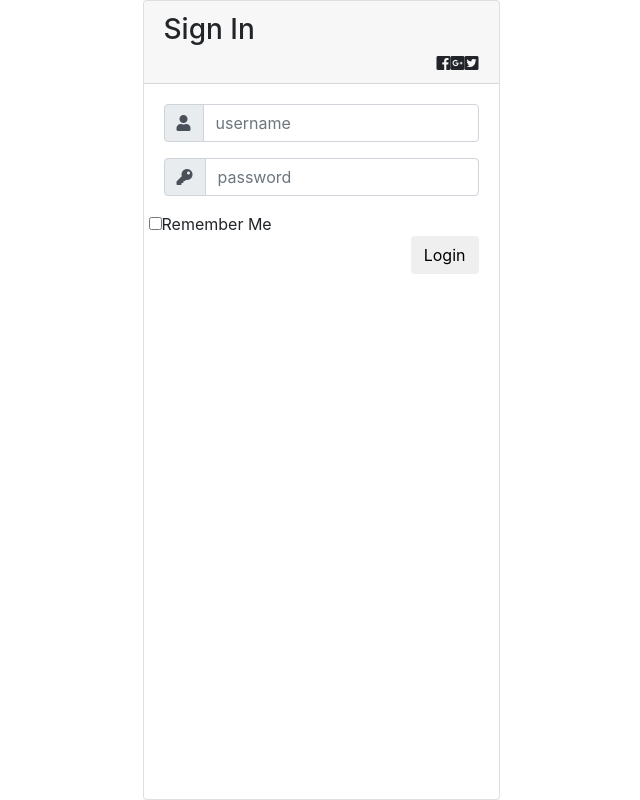
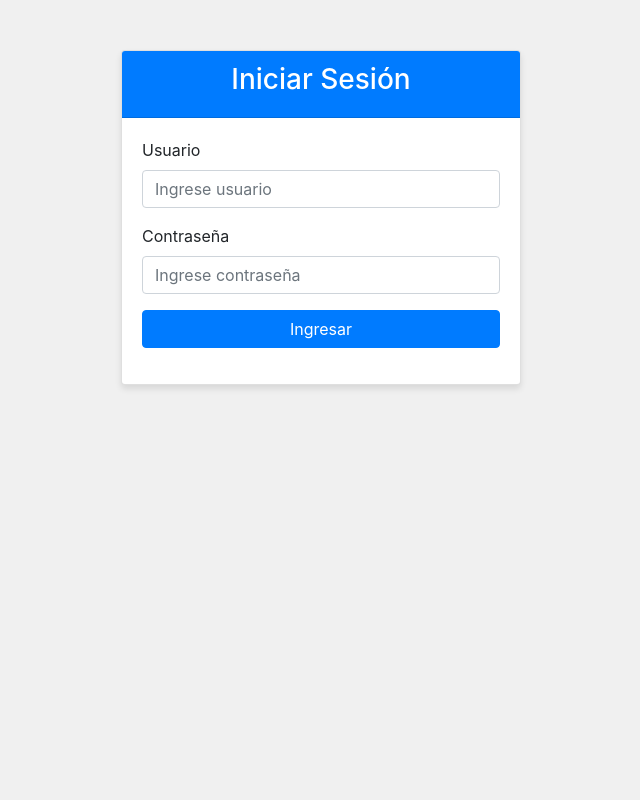
Before and after one commit to Alexxp36/webse5, a Java web app: page / in a window 1280 px wide. Shown: the whole page, without its empty margins (319-959 px from the left). Run offline with Tomcat 11, a stand-in JSP engine, Linux system fonts and the light colour scheme; some libraries are stand-ins or nearby versions.

Commit message:
Agregar CSS básico y simplificar formulario de login

```diff
--- a/web5/src/main/webapp/acceso.jsp
+++ b/web5/src/main/webapp/acceso.jsp
@@ -12,41 +12,28 @@
 
     <!--Fontawesome CDN-->
     <link rel="stylesheet" href="https://use.fontawesome.com/releases/v5.3.1/css/all.css">
+
+    <!--Custom styles-->
+    <link rel="stylesheet" type="text/css" href="css/estilos.css">
 </head>
 <body>
 <div class="container">
-    <div class="d-flex justify-content-center h-100">
     <div class="card">
         <div class="card-header">
-                <h3>Sign In</h3>
-                <div class="d-flex justify-content-end social_icon">
-                    <span><i class="fab fa-facebook-square"></i></span>
-                    <span><i class="fab fa-google-plus-square"></i></span>
-                    <span><i class="fab fa-twitter-square"></i></span>
-                </div>
+            <h3>Iniciar Sesión</h3>
         </div>
         <div class="card-body">
             <form action="validador" method="post">
-                    <div class="input-group form-group">
-                        <div class="input-group-prepend">
-                            <span class="input-group-text"><i class="fas fa-user"></i></span>
-                        </div>
-                        <input type="text" class="form-control" placeholder="username" name="txtUsuario">
-                    </div>
-                    <div class="input-group form-group">
-                        <div class="input-group-prepend">
-                            <span class="input-group-text"><i class="fas fa-key"></i></span>
-                        </div>
-                        <input type="password" class="form-control" placeholder="password" name="txtPassword">
-                    </div>
-                    <div class="row align-items-center remember">
-                        <input type="checkbox">Remember Me
+                <div class="form-group">
+                    <label>Usuario</label>
+                    <input type="text" class="form-control" placeholder="Ingrese usuario" name="txtUsuario" required>
                 </div>
                 <div class="form-group">
-                        <input type="submit" value="Login" class="btn float-right login_btn">
+                    <label>Contraseña</label>
+                    <input type="password" class="form-control" placeholder="Ingrese contraseña" name="txtPassword" required>
                 </div>
+                <button type="submit" class="btn btn-primary">Ingresar</button>
             </form>
-            </div>
         </div>
     </div>
 </div>
--- /dev/null
+++ b/web5/src/main/webapp/css/estilos.css
@@ -0,0 +1,20 @@
+body {
+    background-color: #f0f0f0;
+    padding-top: 50px;
+}
+
+.card {
+    max-width: 400px;
+    margin: 0 auto;
+    box-shadow: 0 4px 6px rgba(0,0,0,0.1);
+}
+
+.card-header {
+    background-color: #007bff;
+    color: white;
+    text-align: center;
+}
+
+.btn-primary {
+    width: 100%;
+}
```
Lines whose indentation alone changed are shown as unchanged.
